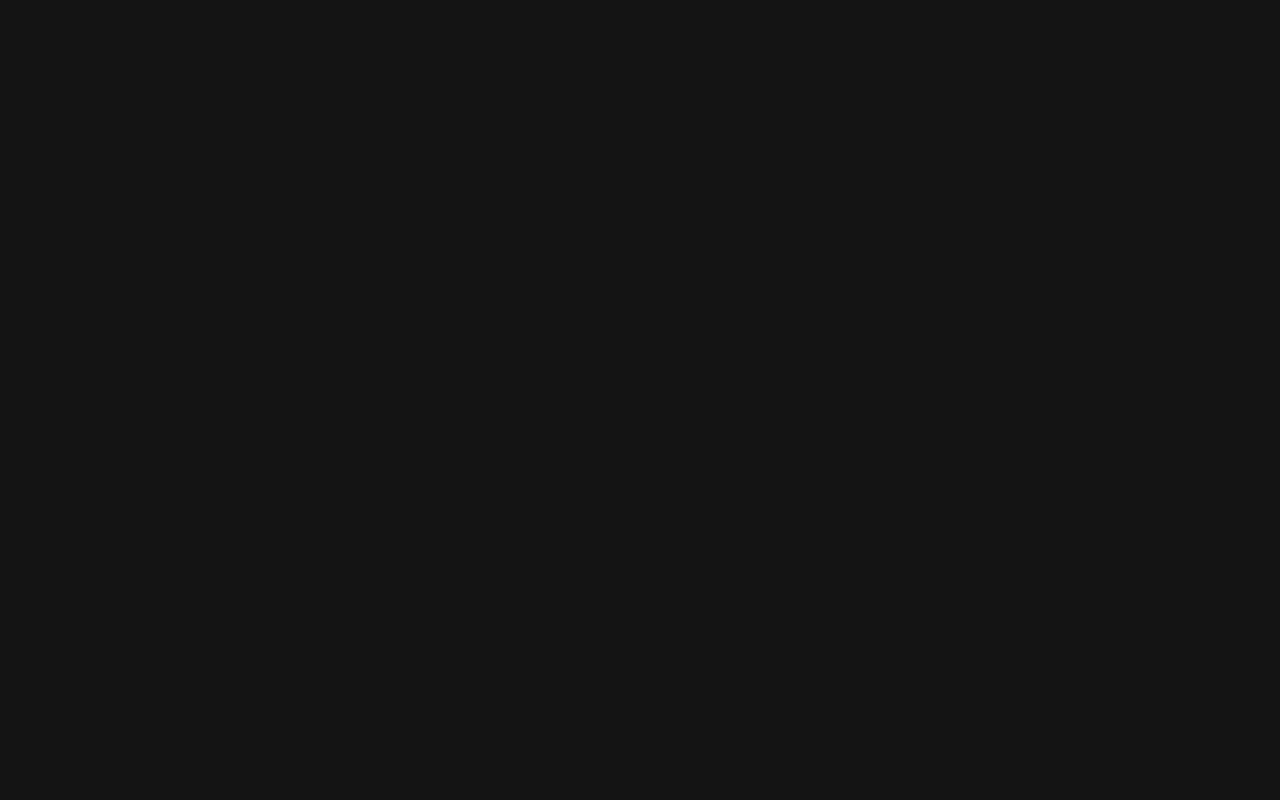
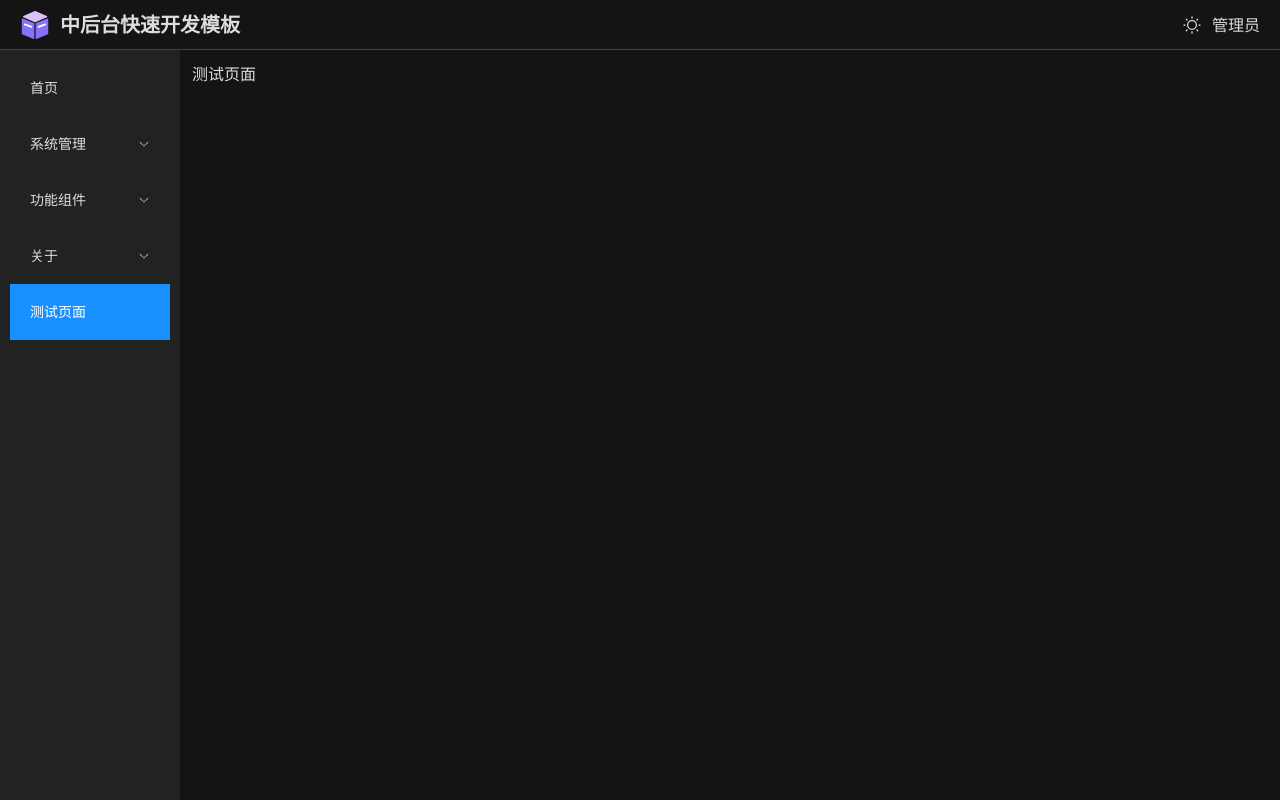
Before and after one commit to isDuiker/vue-temp, a Vue app: page /test in a window 1280 px wide. Before the commit this address had no page. Built offline with nearby package versions, Linux system fonts and the light colour scheme.

Commit message:
feat(路由): 重构路由结构并添加测试页面
- 将系统管理和功能组件路由改为嵌套结构
- 统一路由路径前缀为/system和/feature
- 新增测试页面路由和菜单项

```diff
--- a/src/layout/Sidebar.vue
+++ b/src/layout/Sidebar.vue
@@ -25,16 +25,17 @@ const menuItems = ref([
   {
     title: "系统管理",
     children: [
-      { path: "/user", title: "用户管理" },
-      { path: "/role", title: "角色管理" },
-      { path: "/menu", title: "菜单管理" },
+      { path: "/system/user", title: "用户管理" },
+      { path: "/system/role", title: "角色管理" },
+      { path: "/system/menu", title: "菜单管理" },
     ],
   },
+  // 功能组件
   {
     title: "功能组件",
     children: [
-      { path: "/table", title: "综合表格" },
-      { path: "/form", title: "复杂表单" },
+      { path: "/feature/table", title: "综合表格" },
+      { path: "/feature/form", title: "复杂表单" },
     ],
   },
   {
@@ -43,6 +44,10 @@ const menuItems = ref([
       { path: "/about", title: "关于项目" },
       { path: "/login", title: "登录页面" },
     ],
+  },
+  {
+    title: "测试页面",
+    path: "/test",
   },
 ]);
 </script>
--- a/src/router/routes.js
+++ b/src/router/routes.js
@@ -31,31 +31,49 @@ export const STATIC_ROUTES = [
       },
       // 系统管理
       {
-        path: "/user",
+        path: "/system",
+        name: "system",
+        children: [
+          {
+            path: "/system/user",
             name: "user",
             component: () => import("@/views/system/user/index.vue"),
           },
           {
-        path: "/role",
+            path: "/system/role",
             name: "role",
             component: () => import("@/views/system/role/index.vue"),
           },
           {
-        path: "/menu",
+            path: "/system/menu",
             name: "menu",
             component: () => import("@/views/system/menu/index.vue"),
           },
+        ],
+      },
       // 功能组件
+
       {
-        path: "/table",
+        path: "/feature",
+        name: "feature",
+        children: [
+          {
+            path: "/feature/table",
             name: "table",
             component: () => import("@/views/feature/table/index.vue"),
           },
           {
-        path: "/form",
+            path: "/feature/form",
             name: "form",
             component: () => import("@/views/feature/form/index.vue"),
           },
         ],
       },
+      {
+        path: "/test",
+        name: "test",
+        component: () => import("@/views/test.vue"),
+      },
+    ],
+  },
 ];
--- /dev/null
+++ b/src/views/test.vue
@@ -0,0 +1,5 @@
+<template>
+  <div>
+    <h1>测试页面</h1>
+  </div>
+</template>
```
Lines whose indentation alone changed are shown as unchanged.
